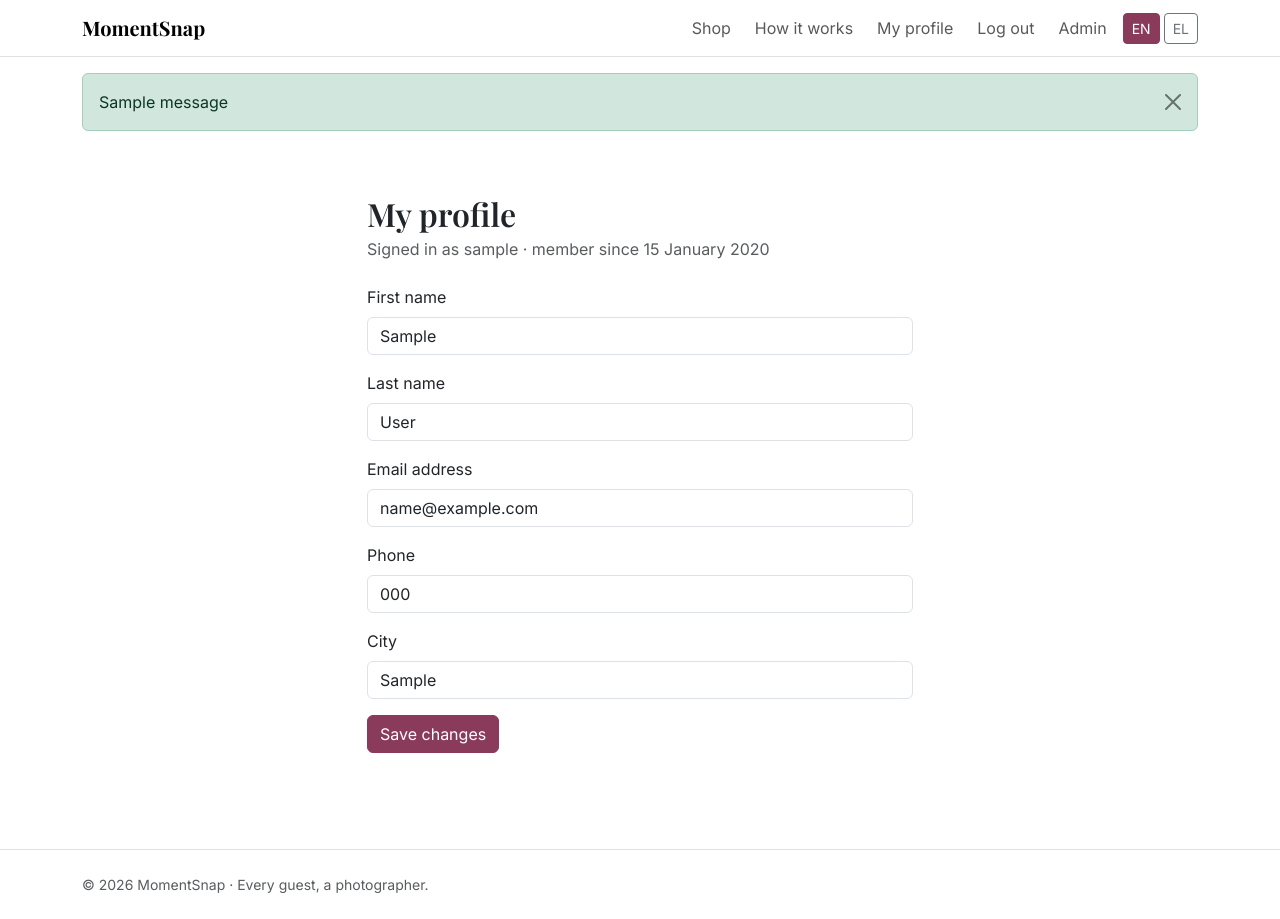
After one commit to ArVa34/momentsnap, a Django app: page /accounts/profile/ in a window 1280 px wide. The commit adds this page. Run offline with Django 5.2, Linux system fonts and the light colour scheme; a user stored in the database is signed in; tables that the repository leaves empty hold one stand-in row (values such as "Sample post"); one stand-in notice (Sample message) is shown.

Commit message:
Add registration, login/logout and profile with validation; move error pages to project templates

```diff
--- a/accounts/admin.py
+++ b/accounts/admin.py
@@ -1,11 +1,15 @@
 from django.contrib import admin
 from django.contrib.auth.admin import UserAdmin
+from django.utils.translation import gettext_lazy as _
 
 from .models import User
 
 
 @admin.register(User)
 class CustomUserAdmin(UserAdmin):
+    fieldsets = UserAdmin.fieldsets + (
+        (_("Contact"), {"fields": ("phone", "city")}),
+    )
     # Add the email field to the "Add user" form in the admin,
     # because our model requires a unique email.
     add_fieldsets = UserAdmin.add_fieldsets + (
--- /dev/null
+++ b/accounts/forms.py
@@ -0,0 +1,52 @@
+from django import forms
+from django.contrib.auth import get_user_model
+from django.contrib.auth.forms import AuthenticationForm, UserCreationForm
+from django.utils.translation import gettext_lazy as _
+
+from core.forms import BootstrapFormMixin
+
+User = get_user_model()
+
+
+def email_is_taken(email, exclude_pk=None):
+    """True if another account already uses this email (ignoring upper/lower case)."""
+    users = User.objects.filter(email__iexact=email)
+    if exclude_pk is not None:
+        users = users.exclude(pk=exclude_pk)
+    return users.exists()
+
+
+class SignUpForm(BootstrapFormMixin, UserCreationForm):
+    """Registration: username, name, email and password (twice)."""
+
+    class Meta(UserCreationForm.Meta):
+        model = User
+        fields = ["username", "first_name", "last_name", "email"]
+
+    def __init__(self, *args, **kwargs):
+        super().__init__(*args, **kwargs)
+        self.fields["first_name"].required = True
+
+    def clean_email(self):
+        email = self.cleaned_data["email"].lower()
+        if email_is_taken(email):
+            raise forms.ValidationError(_("An account with this email already exists."))
+        return email
+
+
+class LoginForm(BootstrapFormMixin, AuthenticationForm):
+    """Django's login form, with Bootstrap styling."""
+
+
+class ProfileForm(BootstrapFormMixin, forms.ModelForm):
+    """The details a user can change about themselves."""
+
+    class Meta:
+        model = User
+        fields = ["first_name", "last_name", "email", "phone", "city"]
+
+    def clean_email(self):
+        email = self.cleaned_data["email"].lower()
+        if email_is_taken(email, exclude_pk=self.instance.pk):
+            raise forms.ValidationError(_("An account with this email already exists."))
+        return email
--- a/accounts/models.py
+++ b/accounts/models.py
@@ -1,8 +1,17 @@
 from django.contrib.auth.models import AbstractUser
+from django.core.validators import RegexValidator
 from django.db import models
+from django.utils.translation import gettext_lazy as _
+
+phone_validator = RegexValidator(
+    regex=r"^\+?[0-9]{10,15}$",
+    message=_("Enter a phone number with 10 to 15 digits, optionally starting with +."),
+)
 
 
 class User(AbstractUser):
-    """MomentSnap user. Inherits username, password, etc. from Django."""
+    """MomentSnap user. Inherits username, password, names etc. from Django."""
 
-    email = models.EmailField(unique=True)
+    email = models.EmailField(_("email address"), unique=True)
+    phone = models.CharField(_("phone"), max_length=16, blank=True, validators=[phone_validator])
+    city = models.CharField(_("city"), max_length=100, blank=True)
--- /dev/null
+++ b/accounts/templates/accounts/profile.html
@@ -0,0 +1,22 @@
+{% extends "base.html" %}
+{% load i18n %}
+
+{% block title %}{% translate "My profile" %} · MomentSnap{% endblock %}
+
+{% block content %}
+<div class="container py-5">
+  <div class="row justify-content-center">
+    <div class="col-md-8 col-lg-6">
+      <h1 class="h2 mb-1">{% translate "My profile" %}</h1>
+      <p class="text-body-secondary mb-4">
+        {% blocktranslate with username=user.username date=user.date_joined|date:"j F Y" %}Signed in as {{ username }} · member since {{ date }}{% endblocktranslate %}
+      </p>
+      <form method="post" novalidate>
+        {% csrf_token %}
+        {% include "partials/_form_fields.html" %}
+        <button type="submit" class="btn btn-primary">{% translate "Save changes" %}</button>
+      </form>
+    </div>
+  </div>
+</div>
+{% endblock %}
--- /dev/null
+++ b/accounts/urls.py
@@ -0,0 +1,12 @@
+from django.urls import path
+
+from . import views
+
+app_name = "accounts"
+
+urlpatterns = [
+    path("register/", views.register, name="register"),
+    path("login/", views.login_view, name="login"),
+    path("logout/", views.logout_view, name="logout"),
+    path("profile/", views.profile, name="profile"),
+]
--- a/accounts/views.py
+++ b/accounts/views.py
@@ -1,3 +1,76 @@
-from django.shortcuts import render
+from django.contrib import messages
+from django.contrib.auth import login, logout
+from django.contrib.auth.decorators import login_required
+from django.shortcuts import redirect, render
+from django.utils.http import url_has_allowed_host_and_scheme
+from django.utils.translation import gettext as _
+from django.views.decorators.http import require_POST
 
-# Create your views here.
+from .forms import LoginForm, ProfileForm, SignUpForm
+
+
+def safe_next_url(request, fallback="core:home"):
+    """Return the ?next= address only if it points to our own site, otherwise the fallback."""
+    next_url = request.POST.get("next") or request.GET.get("next")
+    if next_url and url_has_allowed_host_and_scheme(
+        next_url, allowed_hosts={request.get_host()}, require_https=request.is_secure()
+    ):
+        return next_url
+    return fallback
+
+
+def register(request):
+    """Create an account, then log the new user in."""
+    if request.user.is_authenticated:
+        return redirect("core:home")
+
+    if request.method == "POST":
+        form = SignUpForm(request.POST)
+        if form.is_valid():
+            user = form.save()
+            login(request, user)
+            messages.success(request, _("Welcome to MomentSnap, %(name)s!") % {"name": user.first_name})
+            return redirect("core:home")
+    else:
+        form = SignUpForm()
+
+    return render(request, "accounts/register.html", {"form": form})
+
+
+def login_view(request):
+    """Log in, then return to the page that asked for it."""
+    if request.user.is_authenticated:
+        return redirect("core:home")
+
+    if request.method == "POST":
+        form = LoginForm(request, data=request.POST)
+        if form.is_valid():
+            login(request, form.get_user())
+            return redirect(safe_next_url(request))
+    else:
+        form = LoginForm(request)
+
+    return render(request, "accounts/login.html", {"form": form, "next": request.GET.get("next", "")})
+
+
+@require_POST
+def logout_view(request):
+    """Log out. POST only, so another site can't log people out with a hidden link."""
+    logout(request)
+    messages.info(request, _("You have been logged out."))
+    return redirect("core:home")
+
+
+@login_required
+def profile(request):
+    """Show and update the logged-in user's own details."""
+    if request.method == "POST":
+        form = ProfileForm(request.POST, instance=request.user)
+        if form.is_valid():
+            form.save()
+            messages.success(request, _("Your profile has been updated."))
+            return redirect("accounts:profile")
+    else:
+        form = ProfileForm(instance=request.user)
+
+    return render(request, "accounts/profile.html", {"form": form})
--- a/catalog/forms.py
+++ b/catalog/forms.py
@@ -2,6 +2,8 @@ from django import forms
 from django.utils.translation import gettext_lazy as _
 
 from .models import Item
+
+from core.forms import BootstrapFormMixin
 
 # Items marked "Any event" suit every event, so "Any" isn't offered as a filter value.
 EVENT_TYPE_CHOICES = [("", _("All event types"))] + [
@@ -16,7 +18,7 @@ SORT_CHOICES = [
 ]
 
 
-class ItemFilterForm(forms.Form):
+class ItemFilterForm(BootstrapFormMixin, forms.Form):
     """Search and filter form for the shop. Submitted with GET, so results can be bookmarked."""
 
     q = forms.CharField(label=_("Search by name"), required=False, max_length=100)
@@ -26,13 +28,6 @@ class ItemFilterForm(forms.Form):
     max_price = forms.DecimalField(label=_("Max price (€)"), required=False, min_value=0, decimal_places=2)
     sort = forms.ChoiceField(label=_("Sort by"), required=False, choices=SORT_CHOICES)
 
-    def __init__(self, *args, **kwargs):
-        super().__init__(*args, **kwargs)
-        # Give every field its Bootstrap class once, instead of repeating it per field.
-        for field in self.fields.values():
-            is_select = isinstance(field.widget, forms.Select)
-            field.widget.attrs["class"] = "form-select" if is_select else "form-control"
-
     def clean(self):
         """Check rules that involve more than one field."""
         cleaned_data = super().clean()
--- a/config/settings.py
+++ b/config/settings.py
@@ -67,6 +67,7 @@ INSTALLED_APPS = [
 ]
 
 AUTH_USER_MODEL = "accounts.User"
+LOGIN_URL = "accounts:login"
 
 MIDDLEWARE = [
     'django.middleware.security.SecurityMiddleware',
--- a/config/urls.py
+++ b/config/urls.py
@@ -24,6 +24,7 @@ urlpatterns = [
     path("i18n/", include("django.conf.urls.i18n")),
     path("", include("core.urls")),
     path("", include("catalog.urls")),
+    path("accounts/", include("accounts.urls")),
 ]
 
 # Only while developing: let Django serve uploaded files.
--- /dev/null
+++ b/core/forms.py
@@ -0,0 +1,13 @@
+from django import forms
+
+
+class BootstrapFormMixin:
+    """Give every field of a form Bootstrap's CSS class, so templates stay simple."""
+
+    def __init__(self, *args, **kwargs):
+        super().__init__(*args, **kwargs)
+        for field in self.fields.values():
+            if isinstance(field.widget, forms.Select):
+                field.widget.attrs["class"] = "form-select"
+            else:
+                field.widget.attrs["class"] = "form-control"
--- a/templates/base.html
+++ b/templates/base.html
@@ -20,7 +20,10 @@
 
   {% include "partials/_navbar.html" %}
 
-  <main id="main" class="flex-grow-1">{% block content %}{% endblock %}</main>
+    <main id="main" class="flex-grow-1">
+    {% include "partials/_messages.html" %}
+    {% block content %}{% endblock %}
+  </main>
 
   {% include "partials/_footer.html" %}
 
--- /dev/null
+++ b/templates/partials/_form_fields.html
@@ -0,0 +1,20 @@
+{% load i18n %}
+{# All fields of `form`: label, field, help text and errors. Use inside a <form> tag. #}
+{% if form.non_field_errors %}
+  <div class="alert alert-danger" role="alert">{{ form.non_field_errors|join:" " }}</div>
+{% endif %}
+
+{% for field in form.hidden_fields %}{{ field }}{% endfor %}
+
+{% for field in form.visible_fields %}
+  <div class="mb-3">
+    <label for="{{ field.id_for_label }}" class="form-label">{{ field.label }}</label>
+    {{ field }}
+    {% if field.help_text %}
+      <div class="form-text">{{ field.help_text|safe }}</div>
+    {% endif %}
+    {% for error in field.errors %}
+      <div class="text-danger small mt-1">{{ error }}</div>
+    {% endfor %}
+  </div>
+{% endfor %}
--- /dev/null
+++ b/templates/partials/_messages.html
@@ -0,0 +1,11 @@
+{% load i18n %}
+{% if messages %}
+  <div class="container mt-3">
+    {% for message in messages %}
+      <div class="alert alert-{% if message.tags == 'error' %}danger{% else %}{{ message.tags }}{% endif %} alert-dismissible fade show" role="alert">
+        {{ message }}
+        <button type="button" class="btn-close" data-bs-dismiss="alert" aria-label="{% translate 'Close' %}"></button>
+      </div>
+    {% endfor %}
+  </div>
+{% endif %}
--- a/templates/partials/_navbar.html
+++ b/templates/partials/_navbar.html
@@ -19,6 +19,24 @@
           <li class="nav-item">
             <a class="nav-link" href="{% url 'core:home' %}#how-it-works">{% translate "How it works" %}</a>
           </li>
+          {% if user.is_authenticated %}
+            <li class="nav-item">
+              <a class="nav-link" href="{% url 'accounts:profile' %}">{% translate "My profile" %}</a>
+            </li>
+            <li class="nav-item">
+              <form action="{% url 'accounts:logout' %}" method="post">
+                {% csrf_token %}
+                <button type="submit" class="btn btn-link nav-link">{% translate "Log out" %}</button>
+              </form>
+            </li>
+          {% else %}
+            <li class="nav-item">
+              <a class="nav-link" href="{% url 'accounts:login' %}">{% translate "Log in" %}</a>
+            </li>
+            <li class="nav-item">
+              <a class="btn btn-primary btn-sm" href="{% url 'accounts:register' %}">{% translate "Sign up" %}</a>
+            </li>
+          {% endif %}
           {% if user.is_staff %}
             <li class="nav-item">
               <a class="nav-link" href="{% url 'admin:index' %}">{% translate "Admin" %}</a>
```
Also changed, not shown: accounts/templates/accounts/login.html (added, +23 -0 lines), accounts/templates/accounts/register.html (added, +22 -0 lines), accounts/migrations/0002_user_city_user_phone_alter_user_email.py (added), templates/403.html (renamed from catalog/templates/403.html), templates/404.html (renamed from catalog/templates/404.html), templates/500.html (renamed from catalog/templates/500.html).
